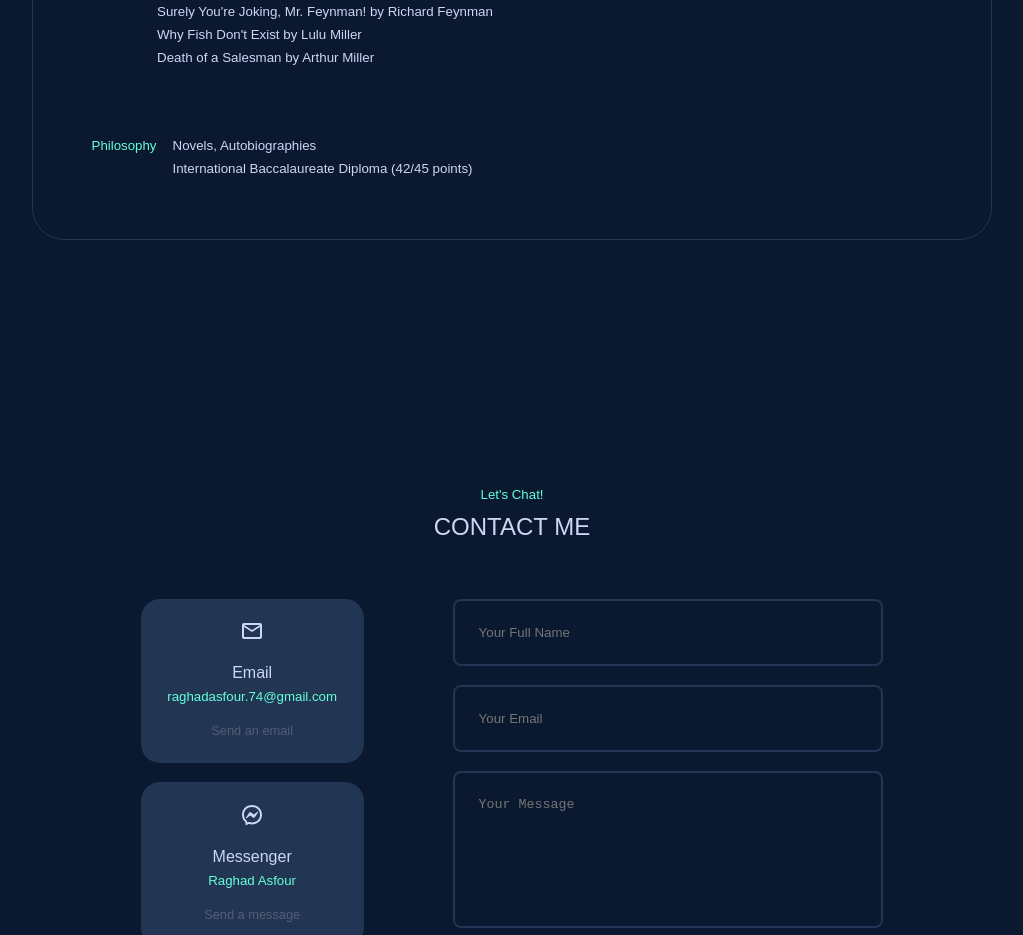
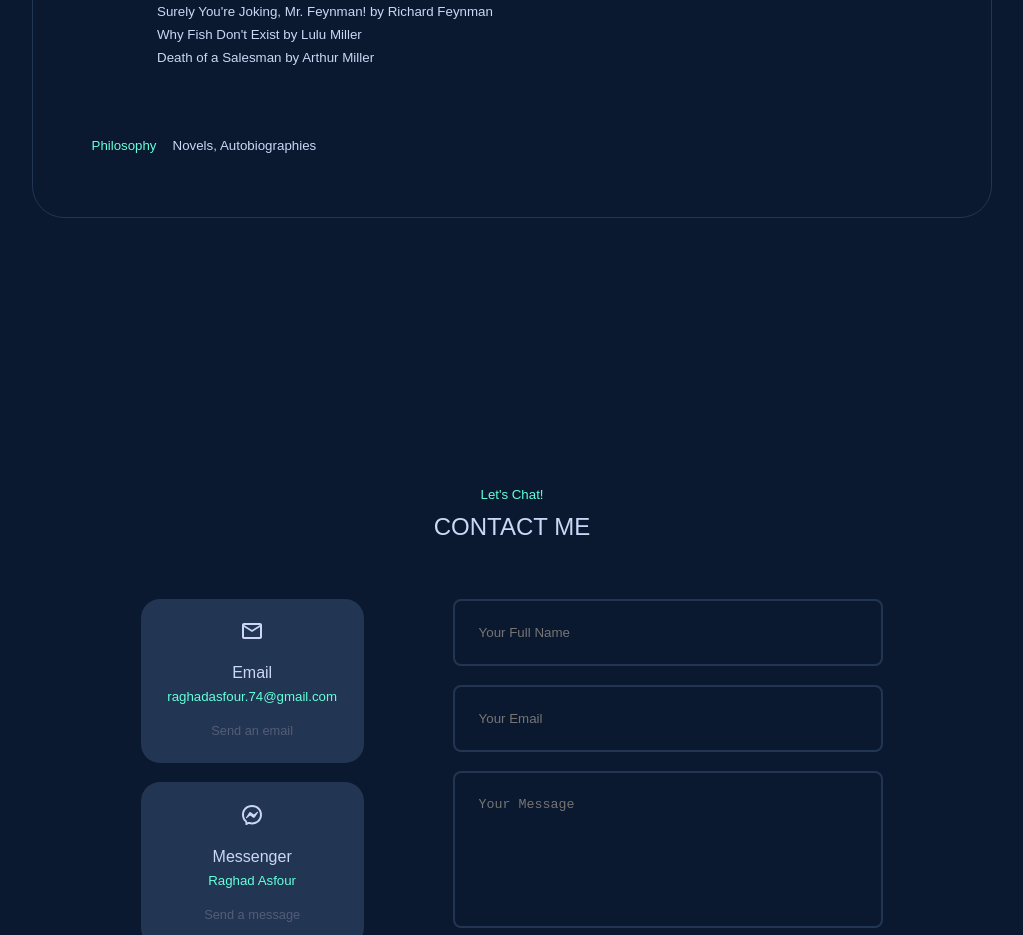
Before and after one commit to raghadasfour-02/personal-portfolio-2.0, a React (Create React App) app: page / in a window 1280 px wide. Shown: the part 2300-3235 px from the top of the page, without its empty margins (128-1151 px from the left). Built offline with nearby package versions, Linux system fonts and the light colour scheme.

Commit message:
Update About Section

```diff
--- a/src/components/about/about.jsx
+++ b/src/components/about/about.jsx
@@ -36,8 +36,7 @@ const About = () => {
             </article>
             <article className='about__card'>
               <h5>Philosophy</h5>
-              <small>Novels, Autobiographies <br />
-              International Baccalaureate Diploma (42/45 points)
+              <small>Novels, Autobiographies
               </small>
             </article>
           </div>
```
